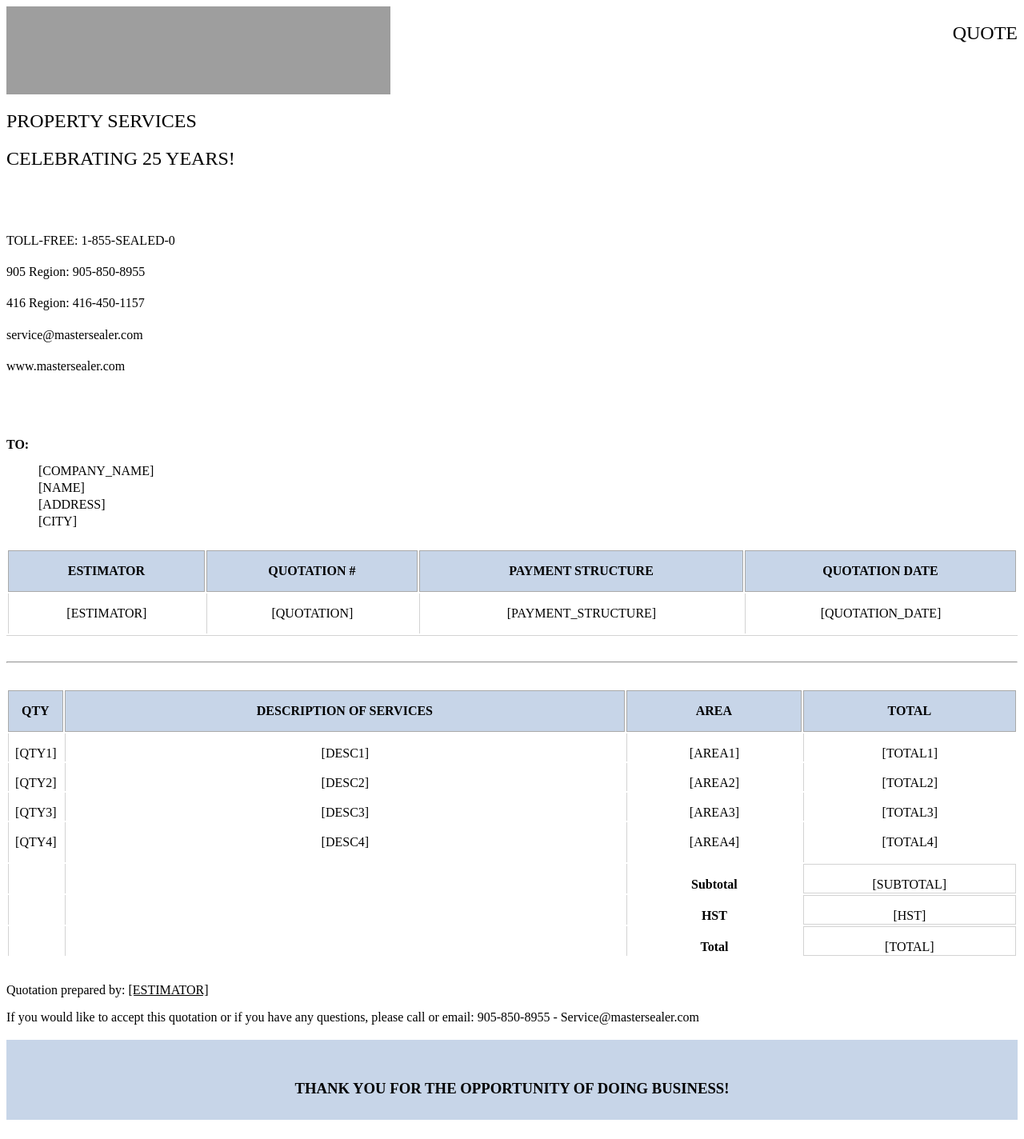
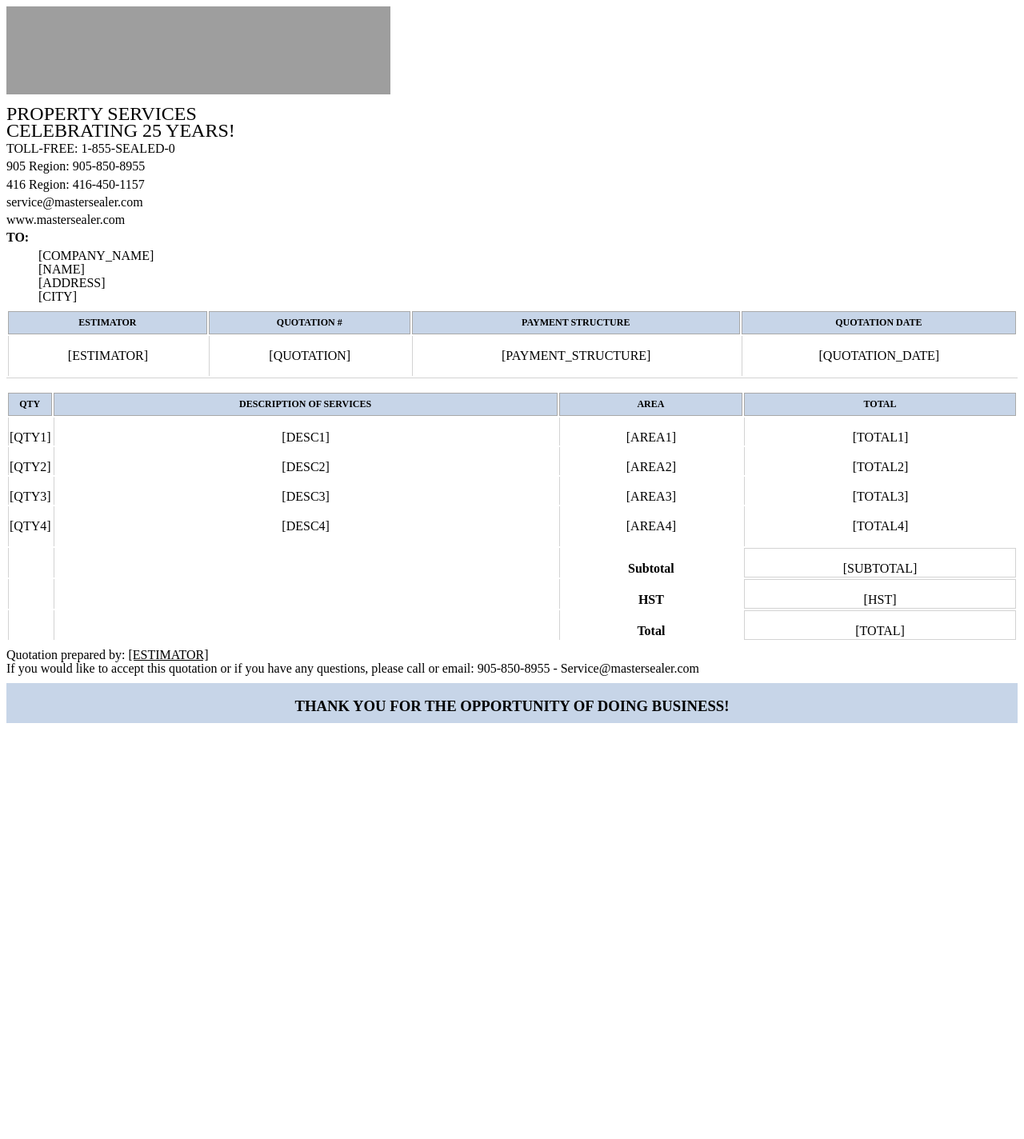
Before and after one commit to hassanaziz0012/master-cleaner, a Django app: template main/templates/main/customer_pdf.html in a window 1280 px wide. Shown: the whole page at 80% size. After the commit the page ends 904 px from the top, so only its background shows below. Run offline with Django 3.2, Linux system fonts and the light colour scheme; the template is opened without the code that fills it, so the values that code supplies are empty; grey boxes are pictures that could not be loaded.

Commit message:
Make PDF fit on 1 page

```diff
--- a/main/templates/main/customer_pdf.html
+++ b/main/templates/main/customer_pdf.html
@@ -9,11 +9,6 @@
 
     <!-- Bootstrap CSS -->
     <style>
-        .logo {
-            display: flex;
-            justify-content: space-between;
-        }
-
         .logo img {
             width: 480px;
             height: 110px;
@@ -22,20 +17,17 @@
         h2,
         h4 {
             font-weight: 400;
-        }
-
-        .header,
-        .contact-info {
-            margin-bottom: 5em;
+            line-height: 1px;
         }
 
         .customer-info .basic h4 {
             font-weight: bolder;
+            line-height: 1px;
         }
 
         .customer-info .basic .placeholders {
             margin-left: 2.5em;
-            line-height: 5px;
+            line-height: 1px;
         }
 
         .underline {
@@ -44,20 +36,22 @@
 
         .thank-you {
             background: #c7d5e8;
-            height: 100px;
-            margin-bottom: 1.5em;
+            height: 50px;
+            margin-bottom: 1em;
             text-align: center;
         }
 
         .thank-you h3 {
-            padding-top: 50px;
-            padding-bottom: 50px;
+            padding-top: 17.5px;
+        }
+        .credit p {
+            line-height: 1px;
         }
 
 
         .table {
             width: 100%;
-            margin: 2em 0 2em 0;
+            margin: 1em 0 0 0;
             border-collapse: separate;
         }
 
@@ -70,10 +64,10 @@
         }
 
         .table thead th {
-            font-size: 16px;
+            font-size: 12px;
             background-color: #c7d5e8;
             border: 1.5px solid darkgray;
-            padding: 1em;
+            padding: 0.5em;
         }
 
         .table td {
@@ -119,7 +113,6 @@
 <body class="container">
     <div class="logo">
         <img src="https://i.imgur.com/BT6GFNC.jpg" alt="Logo">
-        <h2>QUOTE</h2>
     </div>
     <div class="header">
         <h2>PROPERTY SERVICES</h2>
@@ -163,8 +156,6 @@
                 </tbody>
             </table>
         </div>
-
-        <hr>
 
         <div class="services">
             <table class="table">
```
Also changed, not shown: main/utils.py (+12 -23 lines).
